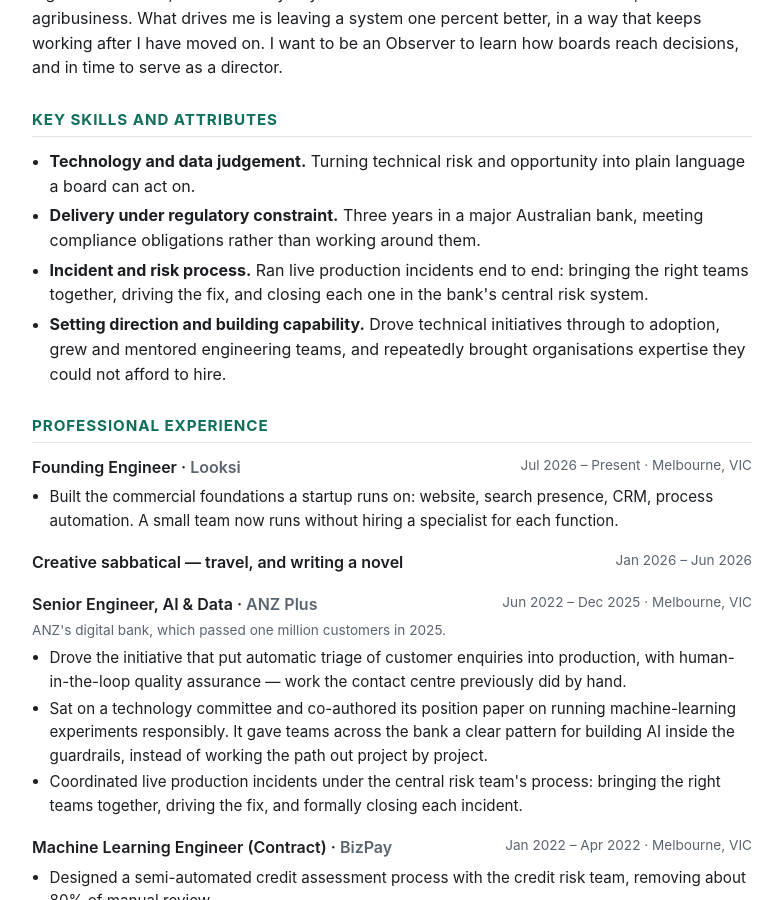
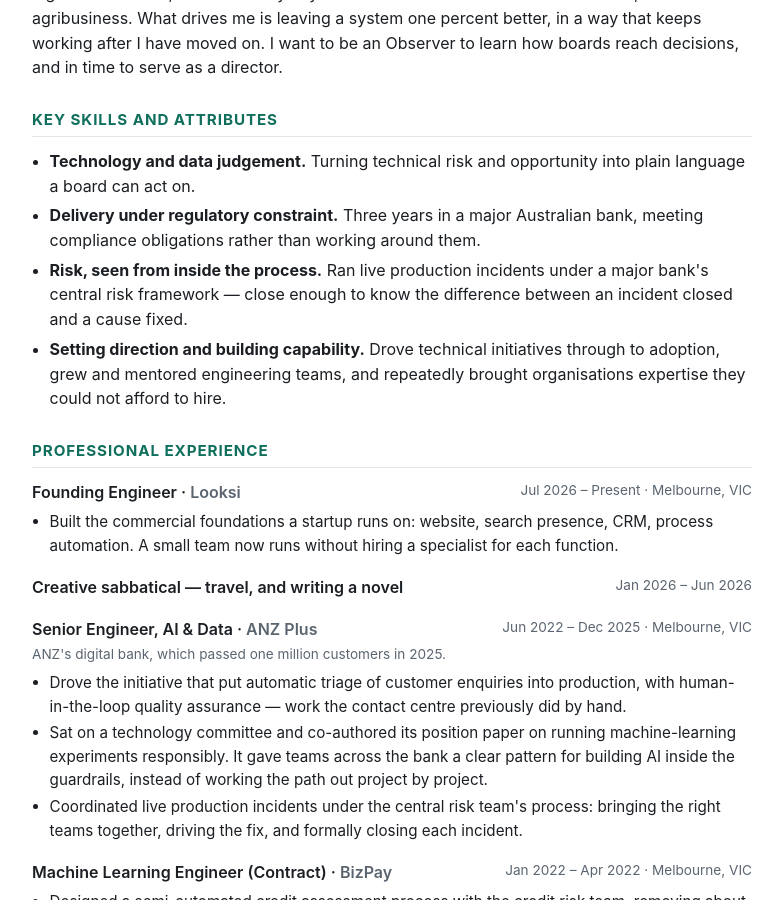
Before and after one commit to ruodingt/ruodingt.github.io, a Jekyll site: the page built from cv/index.md, in a window 1280 px wide and 900 px high, scrolled down 661 px. Shown: the whole window, without its empty margins (248-1030 px from the left). Built offline with Jekyll 4.4.1, drawn with Linux system fonts in a browser that asks for light colours.

Commit message:
Raise the incident attribute from operational to governance
Listing the steps of incident response describes execution, not what a
board would draw on. The fact stays as evidence; the claim is now the
judgement the fact bought - that a closed incident is not a fixed cause,
which is exactly the question a board should put to a risk report.

Kept rather than replaced with a team-building attribute: risk is one of
the three things the guide says boards discuss, and this is the only
attribute covering it now that financial literacy has gone.

Co-Authored-By: Claude Opus 5 <noreply@anthropic.com>

```diff
--- a/_data/cv.yml
+++ b/_data/cv.yml
@@ -21,8 +21,8 @@ attributes:
     detail: "Turning technical risk and opportunity into plain language a board can act on."
   - title: "Delivery under regulatory constraint"
     detail: "Three years in a major Australian bank, meeting compliance obligations rather than working around them."
-  - title: "Incident and risk process"
-    detail: "Ran live production incidents end to end: bringing the right teams together, driving the fix, and closing each one in the bank's central risk system."
+  - title: "Risk, seen from inside the process"
+    detail: "Ran live production incidents under a major bank's central risk framework &mdash; close enough to know the difference between an incident closed and a cause fixed."
   - title: "Setting direction and building capability"
     detail: "Drove technical initiatives through to adoption, grew and mentored engineering teams, and repeatedly brought organisations expertise they could not afford to hire."
 
```
